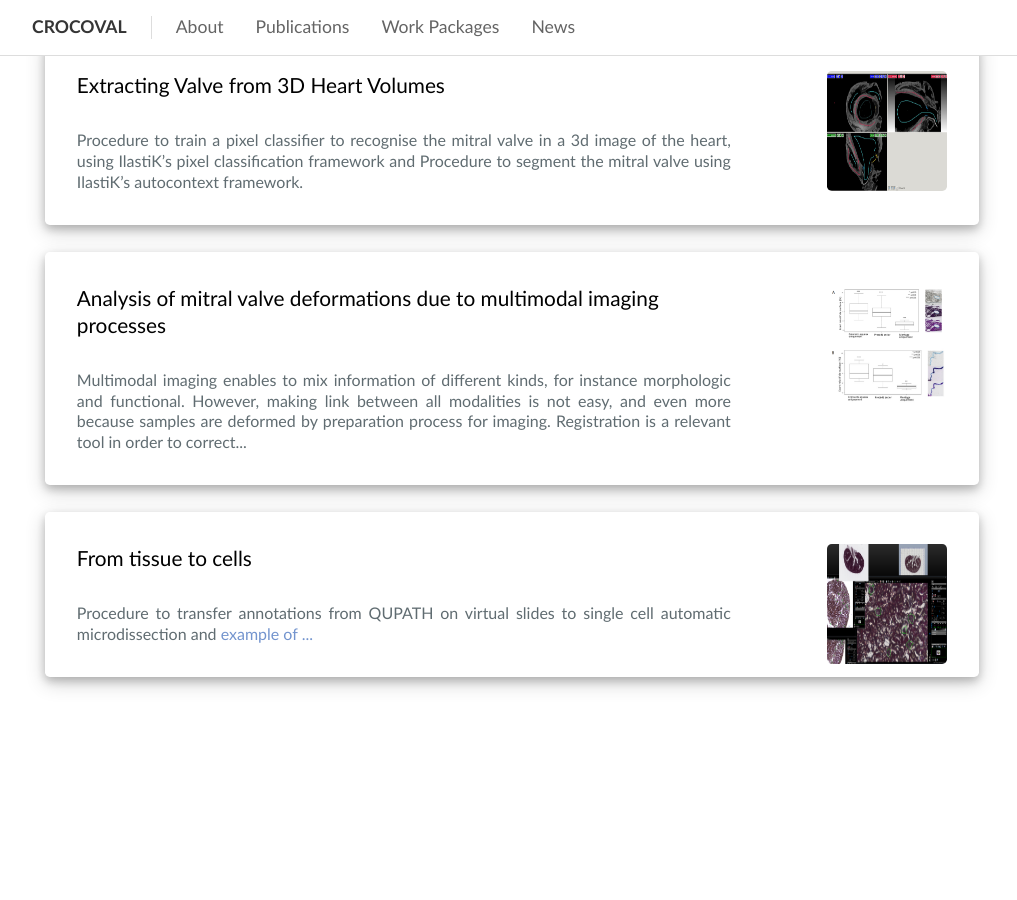
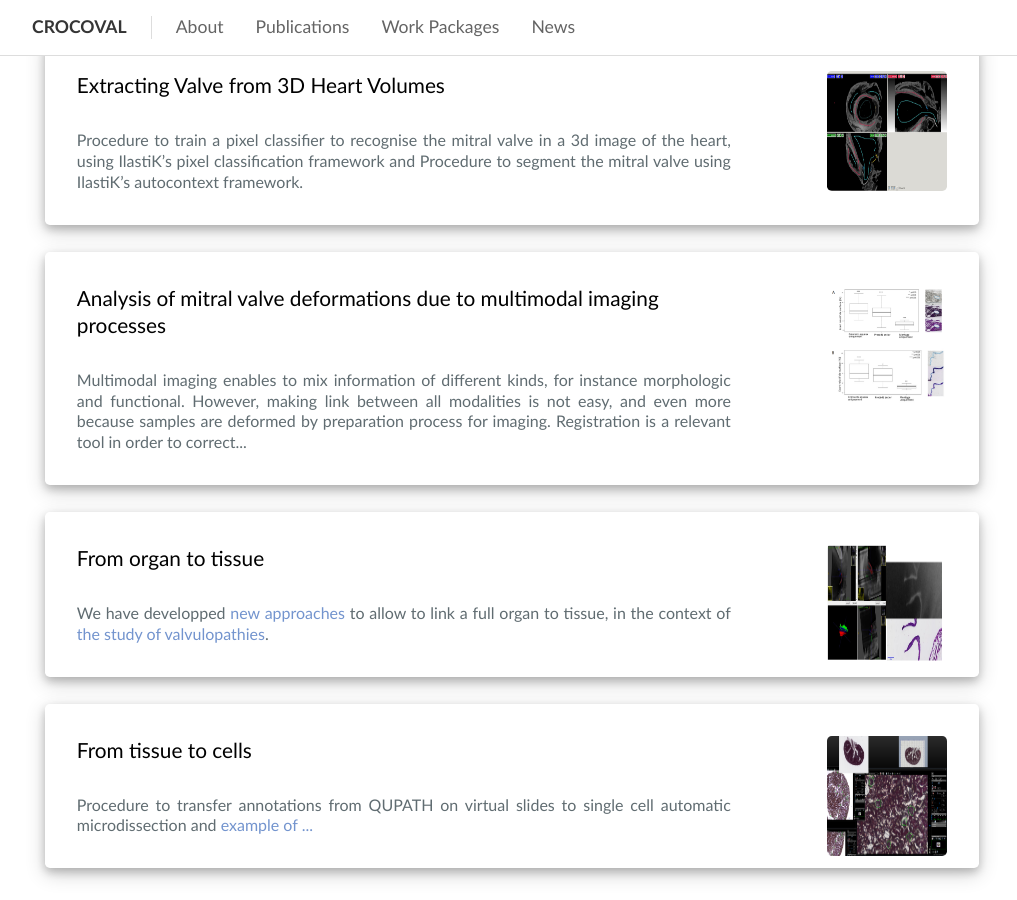
Before and after one commit to anrcrocoval/anrcrocoval.github.io, a Jekyll site: the page built from deliverables.md, in a window 1280 px wide and 900 px high, scrolled down 884 px. Shown: the whole window, without its empty margins (128-1145 px from the left). Built offline with Jekyll 4.4.1, drawn with Linux system fonts in a browser that asks for light colours; before the commit the page ends 1593 px from its top, so only the background shows below that.

Commit message:
upadet deliverable

```diff
--- /dev/null
+++ b/_posts/2022-08-01-organtotissue.md
@@ -0,0 +1,12 @@
+---
+title: From organ to tissue
+category: soft
+year: 2022
+image: organ.PNG
+journal: internal report
+authors: Perrine Paul-Gilloteaux, Romain Capoulade, Jean Mérot, MicroPICell Team
+
+
+layout: post-pub
+---
+We have developped [new approaches](https://anrcrocoval.github.io/pub/2022/08/03/Malloci.html) to allow to link a full organ to tissue, in the context of [the study of valvulopathies](https://anrcrocoval.github.io/pub/2022/03/01/Delwarde.html).
```
Also changed, not shown: _posts/2022-08-03-Malloci.md (+2 -0 lines), assets/images/organ.PNG (added).
